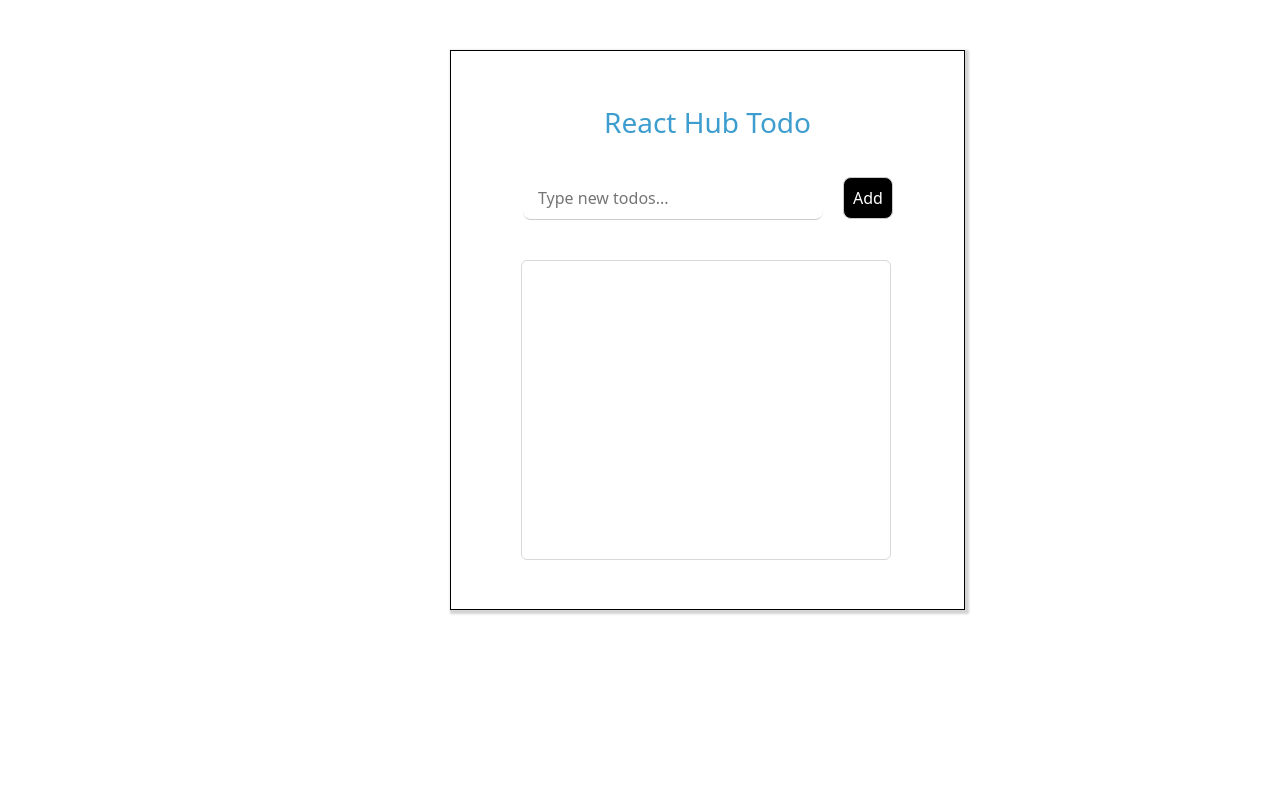
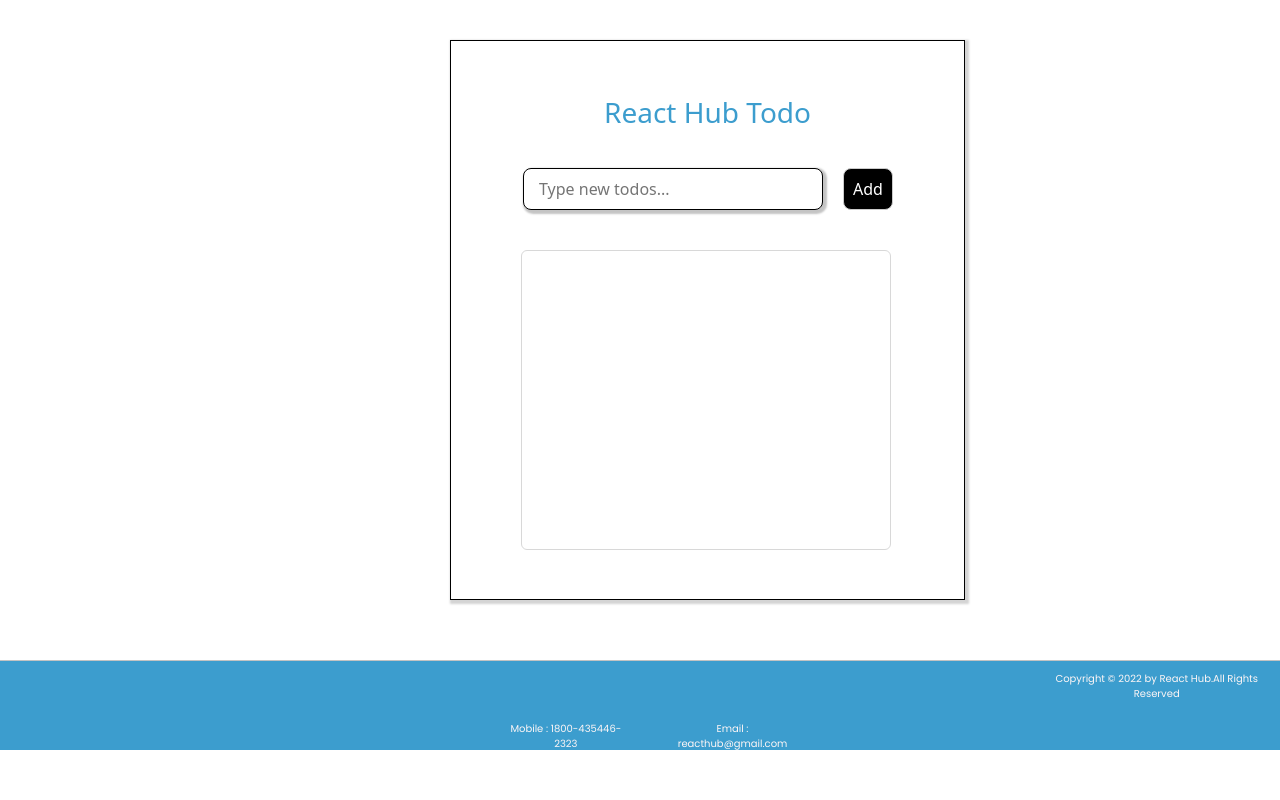
Before and after one commit to yaswanthsay/React-Hub, a React (Create React App) app in the folder my-app/: page /todo in a window 1280 px wide. Shown: the top 800 px of the page. Built offline with nearby package versions, Linux system fonts and the light colour scheme; a web font is replaced by a local one.

Commit message:
Delete functionality added in note app

```diff
--- a/my-app/src/index.css
+++ b/my-app/src/index.css
@@ -1487,14 +1487,15 @@
   height: 100%;
 }
 .todo__container{
-  height: 100vh;
+  height: 100%;
 }
 .todo{
   border: 1px solid black;
   height: 560px;
   width: 515px;
   margin-left: 450px;
-  margin-top: 50px;
+  margin-top: 40px;
+  margin-bottom: 60px;
   box-shadow: 2px 2px 2px 2px rgb(212, 212, 212);
 }
 .todo__title{
@@ -1511,7 +1512,8 @@
   height:42px;
   text-indent: 13px;
   border: 1px;
-  border-bottom: 1px solid rgb(203, 203, 203);
+  border: 1px solid rgb(0, 0, 0);
+  box-shadow: 2px 2px 2px 2px rgb(196, 196, 196);
   border-radius: 8px;
 }
 .todo_add_btn{
```
